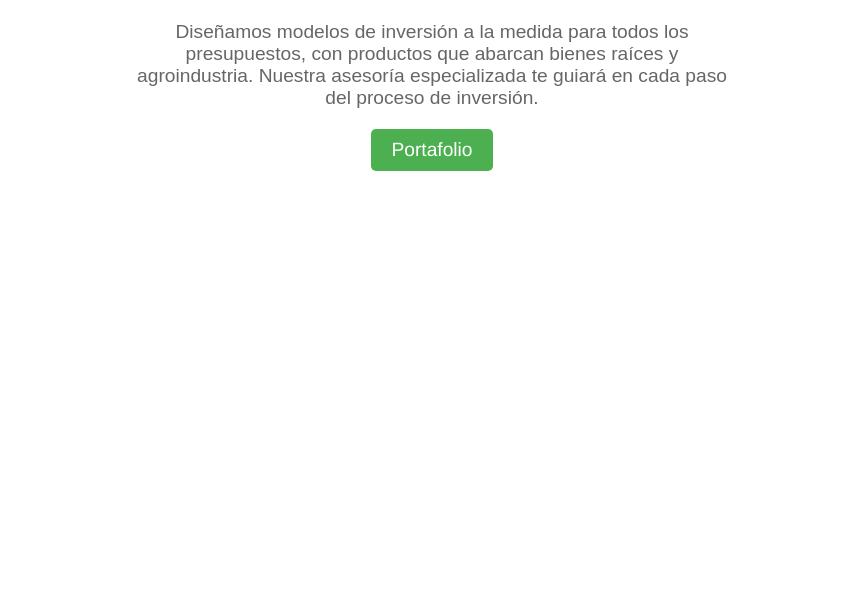
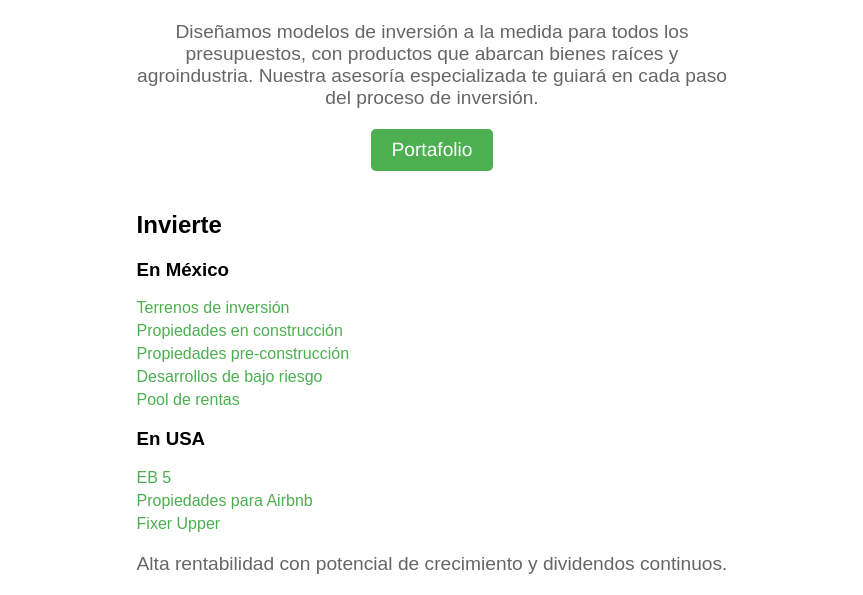
Before and after one commit to TierraAleman/Tierra-Aleman, a plain HTML site: page index.html in a window 1280 px wide. Shown: the part 549-1144 px from the top of the page, without its empty margins (208-1071 px from the left). Before the commit the page ends 800 px from the top, so only its background shows below. Drawn offline with Linux system fonts and the light colour scheme.

Commit message:
index.html

```diff
--- a/index.html
+++ b/index.html
@@ -28,10 +28,10 @@
     }
 
     .portfolio-button {
-      font-family: 'Helvetica Neue', sans-serif; /* Cambié la fuente */
+      font-family: 'Helvetica Neue', sans-serif;
       font-size: 1.2em;
       color: white;
-      background-color: #4CAF50; /* Cambié el color del fondo */
+      background-color: #4CAF50;
       padding: 10px 20px;
       border: none;
       border-radius: 5px;
@@ -41,7 +41,7 @@
     }
 
     .portfolio-button:hover {
-      background-color: #45a049; /* Color de fondo al pasar el cursor */
+      background-color: #45a049;
     }
 
     iframe {
@@ -50,12 +50,30 @@
       height: 450px;
       margin-bottom: 20px;
     }
+
+    .portfolio-links {
+      margin-top: 20px;
+      text-align: left;
+    }
+
+    .portfolio-links a {
+      display: block;
+      font-size: 1em;
+      color: #4CAF50;
+      text-decoration: none;
+      margin: 5px 0;
+      transition: color 0.3s;
+    }
+
+    .portfolio-links a:hover {
+      color: #45a049;
+    }
   </style>
 </head>
 <body>
 
-  <!-- Video incrustado de YouTube -->
-  <iframe src="https://www.youtube.com/embed/1I1oXW5azYY?si=BQVopOxoyAQqkZzM"
+  <!-- Video incrustado de YouTube con autoplay y loop -->
+  <iframe src="https://www.youtube.com/embed/1I1oXW5azYY?autoplay=1&loop=1&playlist=1I1oXW5azYY&mute=1"
     frameborder="0" allow="accelerometer; autoplay; clipboard-write; encrypted-media; gyroscope; picture-in-picture"
     allowfullscreen></iframe>
 
@@ -65,5 +83,23 @@
   <!-- Botón de Portafolio -->
   <a href="#portfolio" class="portfolio-button">Portafolio</a>
 
+  <!-- Opciones del portafolio con enlaces a WhatsApp -->
+  <div class="portfolio-links" id="portfolio">
+    <h2>Invierte</h2>
+    <h3>En México</h3>
+    <a href="https://wa.me/529993975418?text=Me%20interesan%20los%20Terrenos%20de%20inversión">Terrenos de inversión</a>
+    <a href="https://wa.me/529993975418?text=Me%20interesan%20las%20Propiedades%20en%20construcción">Propiedades en construcción</a>
+    <a href="https://wa.me/529993975418?text=Me%20interesan%20las%20Propiedades%20pre-construcción">Propiedades pre-construcción</a>
+    <a href="https://wa.me/529993975418?text=Me%20interesan%20los%20Desarrollos%20de%20bajo%20riesgo">Desarrollos de bajo riesgo</a>
+    <a href="https://wa.me/529993975418?text=Me%20interesa%20el%20Pool%20de%20rentas">Pool de rentas</a>
+
+    <h3>En USA</h3>
+    <a href="https://wa.me/529993975418?text=Me%20interesa%20invertir%20en%20EB%205">EB 5</a>
+    <a href="https://wa.me/529993975418?text=Me%20interesan%20las%20Propiedades%20para%20Airbnb">Propiedades para Airbnb</a>
+    <a href="https://wa.me/529993975418?text=Me%20interesa%20el%20Fixer%20Upper">Fixer Upper</a>
+
+    <p>Alta rentabilidad con potencial de crecimiento y dividendos continuos.</p>
+  </div>
+
 </body>
 </html>
```
